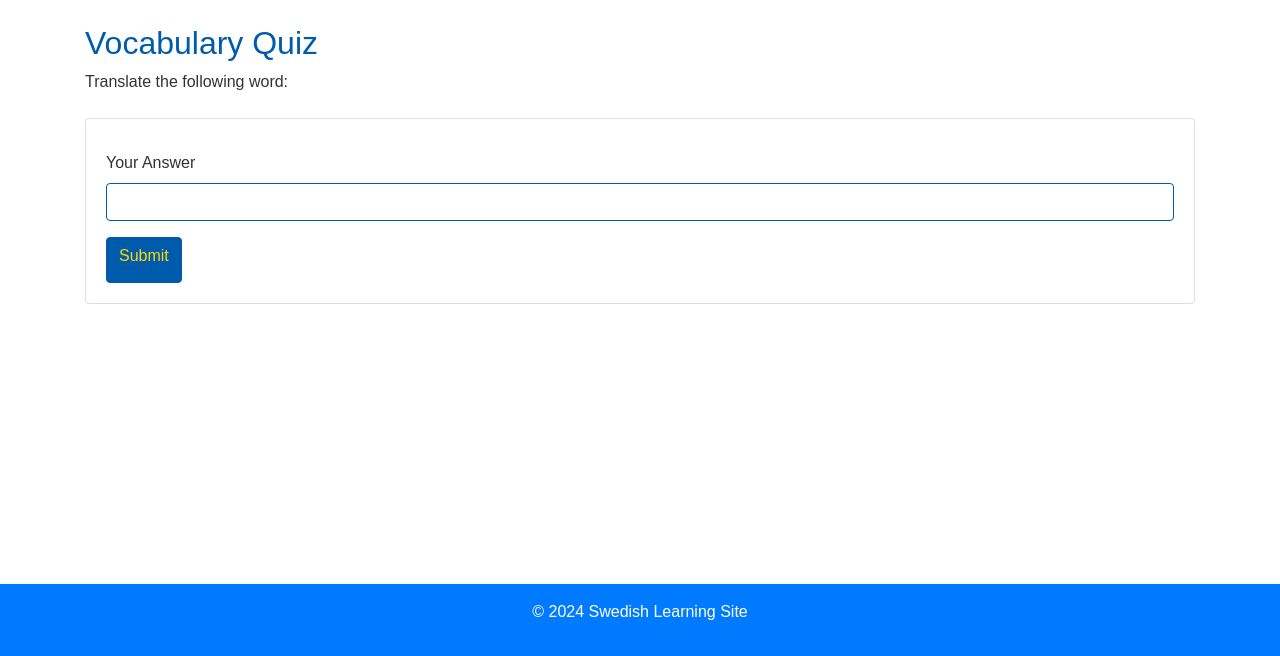
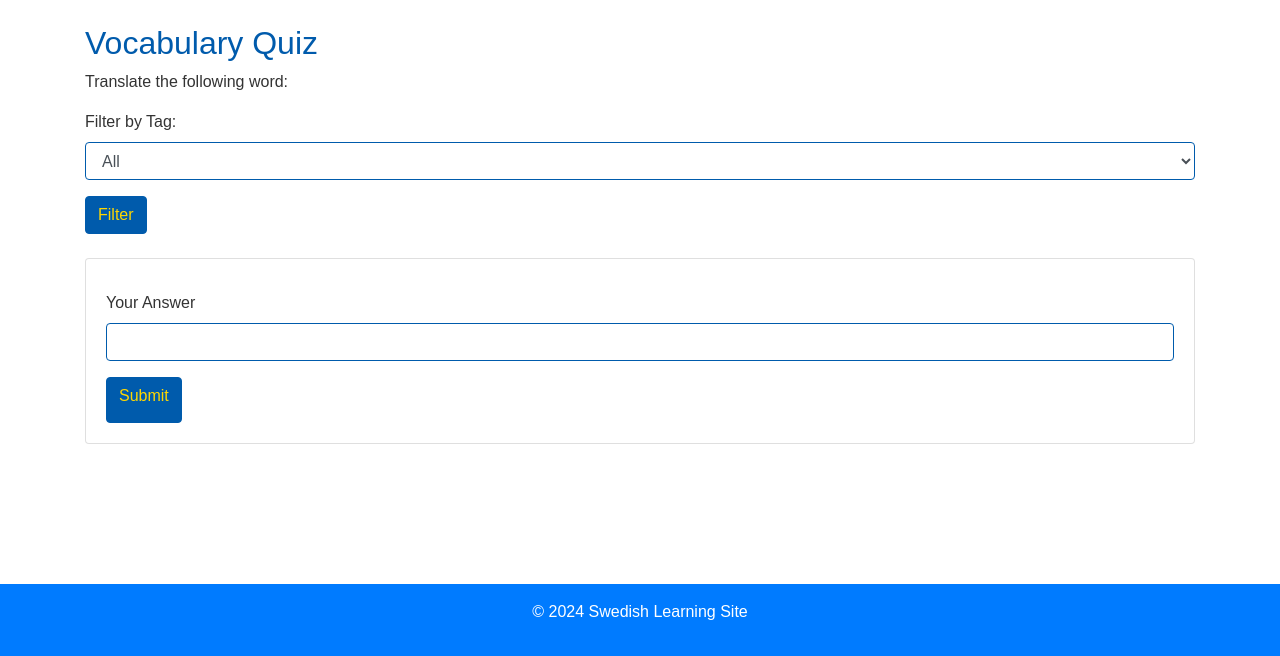
Before and after one commit to JerrickTram/JerrickTram.github.io, a Flask app: page /quiz in a window 1280 px wide. Shown: the part 144-800 px from the top of the page. Run offline with Flask 3, Linux system fonts and the light colour scheme; some libraries are stand-ins or nearby versions.

Commit message:
Added tag filter in quiz page

```diff
--- a/app/routes.py
+++ b/app/routes.py
@@ -52,8 +52,19 @@
 @bp.route('/quiz', methods=['GET', 'POST'])
 def quiz():
     form = QuizForm()
+    tag = request.args.get('tag')
     word_id = request.args.get('word_id')
-    word = Word.query.get(word_id) if word_id else Word.query.order_by(db.func.random()).first()
+
+    if tag:
+        query = Word.query.filter(Word.tags.contains(tag))
+    else:
+        query = Word.query
+
+    if word_id:
+        word = Word.query.get(word_id)
+    else:
+        word = query.order_by(db.func.random()).first()
+
     feedback = None
 
     if form.validate_on_submit():
@@ -77,9 +88,11 @@
         db.session.commit()
 
     if request.method == 'GET' and request.args.get('next'):
-        word = Word.query.order_by(db.func.random()).first()
+        word = query.order_by(db.func.random()).first()
 
-    return render_template('quiz.html', form=form, word=word, feedback=feedback)
+    available_tags = sorted(set(tag for word in Word.query.all() for tag in (word.tags or "").split(",")))
+
+    return render_template('quiz.html', form=form, word=word, feedback=feedback, available_tags=available_tags)
 
 @bp.route('/stories')
 def stories():
--- a/app/templates/quiz.html
+++ b/app/templates/quiz.html
@@ -3,11 +3,24 @@
 {% block content %}
     <h2>Vocabulary Quiz</h2>
     <p>Translate the following word:</p>
+    <form method="GET" action="{{ url_for('main.quiz') }}">
+        <div class="form-group">
+            <label for="tag">Filter by Tag:</label>
+            <select id="tag" name="tag" class="form-control">
+                <option value="">All</option>
+                {% for tag in available_tags %}
+                    <option value="{{ tag }}" {% if request.args.get('tag') == tag %}selected{% endif %}>{{ tag }}</option>
+                {% endfor %}
+            </select>
+        </div>
+        <button type="submit" class="btn btn-primary">Filter</button>
+    </form>
+
     <div class="card mt-4">
         <div class="card-body">
             <h5 class="card-title">{{ word.english_translation }}</h5>
             {% if not feedback %}
-            <form method="POST" action="{{ url_for('main.quiz', word_id=word.id) }}">
+            <form method="POST" action="{{ url_for('main.quiz', word_id=word.id, tag=request.args.get('tag')) }}">
                 {{ form.hidden_tag() }}
                 <div class="form-group">
                     {{ form.answer.label }}
@@ -19,7 +32,7 @@
                 <div class="mt-3 alert alert-{{ 'success' if 'Correct' in feedback else 'danger' }}">
                     {{ feedback }}
                 </div>
-                <a href="{{ url_for('main.quiz', next=True) }}" class="btn btn-primary mt-3">Next</a>
+                <a href="{{ url_for('main.quiz', next=True, tag=request.args.get('tag')) }}" class="btn btn-primary mt-3">Next</a>
             {% endif %}
         </div>
     </div>
```
